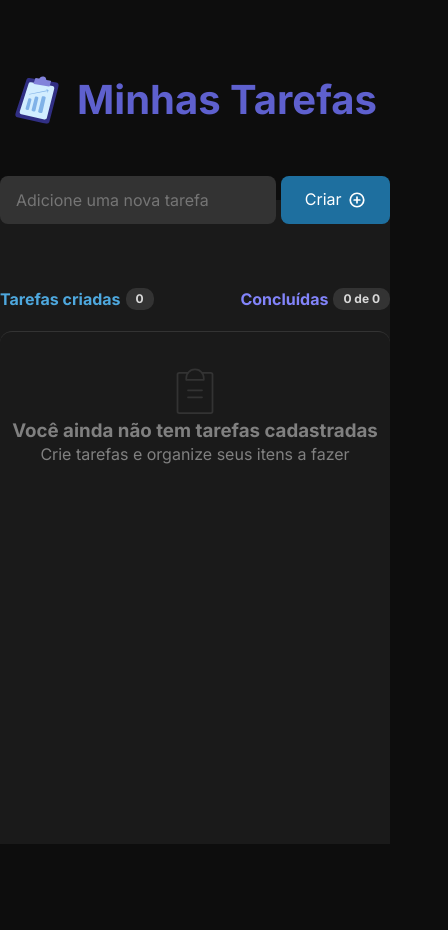
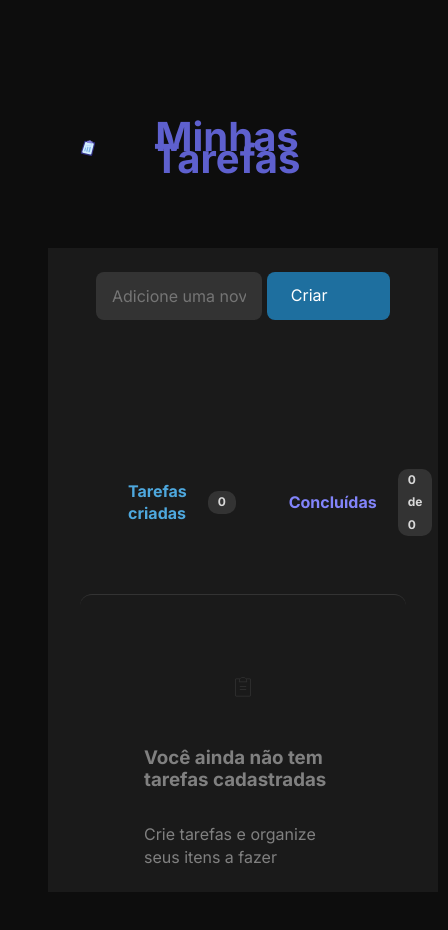
Before and after one commit to cayquesilva/todoList, a React (Vite) app in the folder todo-list-ts/: page / in a window 390 px wide. Shown: the top 930 px of the page, 448 px wide, since content can reach past the window. Before the commit the page ends 844 px from the top, so only its background shows below. Built offline with nearby package versions, Linux system fonts and the light colour scheme; the HTML template or start-up script is replaced by a standard one.

Commit message:
style: ajustando padding geral para responsivo.

```diff
--- a/todo-list-ts/src/global.css
+++ b/todo-list-ts/src/global.css
@@ -27,7 +27,7 @@
 
 *{
     margin: 0;
-    padding: 0;
+    padding: 1rem;
     box-sizing: border-box;
 }
 
```
